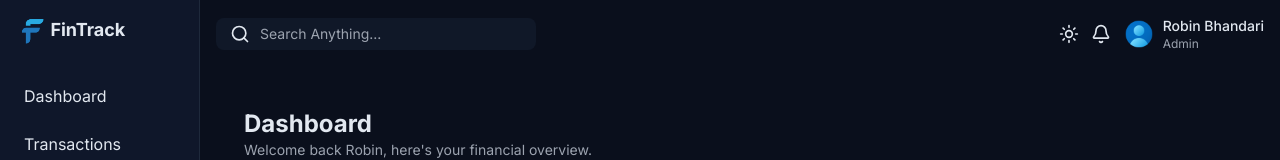
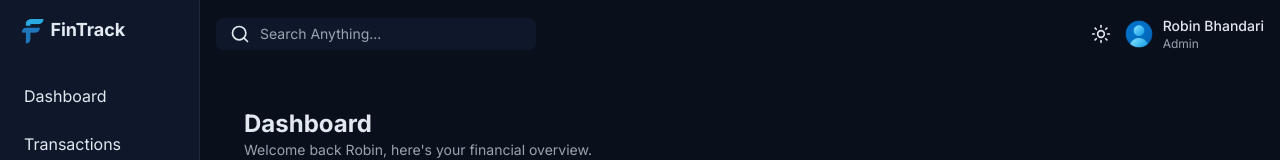
Before and after one commit to ROBINBHANDARI01/Finance-Dashboard, a React (Vite) app: page / in a window 1280 px wide. Shown: the top 160 px of the page. Built offline with nearby package versions, Linux system fonts and the light colour scheme.

Commit message:
Added darkmode - lighmode toggle functionality.

```diff
--- a/src/App.jsx
+++ b/src/App.jsx
@@ -1,18 +1,18 @@
 import Dashboard from "./pages/dashboard";
 import Layout from "./components/layout/Layout"
+import { ThemeProvider } from "./Context/ThemeContext";
 import "./App.css";
 import { DashboardProvider } from "./Context/DashboardContext";
 
 function App() {
   return (
+    <ThemeProvider>
     <DashboardProvider>
       <Layout>
-
       <Dashboard />
-
       </Layout>
-
     </DashboardProvider>
+    </ThemeProvider>
   );
 }
 
--- /dev/null
+++ b/src/Context/ThemeContext.jsx
@@ -0,0 +1,27 @@
+import { createContext, useContext, useEffect, useState } from "react";
+
+const ThemeContext = createContext();
+
+export function ThemeProvider({children}){
+    const [theme , setTheme] = useState(
+        localStorage.getItem("theme") || "dark"
+    );
+
+    useEffect(()=>{
+        document.documentElement.classList.remove("light","dark");
+        document.documentElement.classList.add(theme);
+        localStorage.setItem("theme",theme);
+    },[theme]);
+
+
+const toggleTheme = () => setTheme(prev => prev === "dark" ? "light" : "dark");
+
+return(
+    <ThemeContext.Provider value={{theme, toggleTheme}}>
+    {children}
+    </ThemeContext.Provider>
+)
+}
+export function useTheme(){
+    return useContext(ThemeContext);
+}
--- a/src/components/layout/Navbar.jsx
+++ b/src/components/layout/Navbar.jsx
@@ -1,8 +1,10 @@
 import logo from "../../assets/NavBar/logo.png";
 import user from "../../assets/NavBar/user.png";
-import { Sun, Bell, Search, Menu } from "lucide-react";
+import { useTheme } from "../../Context/ThemeContext";
+import { Sun, Bell, Search, Menu, Moon } from "lucide-react";
 
 export default function Nav({ setIsOpen }) {
+  const {theme, toggleTheme} = useTheme();
   return (
     <div className="flex items-center justify-between p-4  w-full">
 
@@ -14,14 +16,15 @@ export default function Nav({ setIsOpen }) {
         <h1 className="font-bold text-lg">FinTrack</h1>
       </div>
 
-      <div className="hidden md:flex bg-gray-900 h-8 rounded-lg items-center gap-2 w-80">
+      <div className="hidden md:flex bg-(--surface) h-8 rounded-lg items-center gap-2 w-80">
         <Search className="ml-3 h-5" />
         <p className="text-sm text-(--text-secondary)">Search Anything...</p>
       </div>
 
       <div className="flex items-center gap-3 ml-auto">
-        <Sun className="size-5" />
-        <Bell className="size-5" />
+        <button onClick={toggleTheme}>
+          {theme === "dark"? <Sun class="size-5"></Sun> : <Moon class="size-5"></Moon>}
+        </button>
 
         <div className="flex items-center gap-2">
           <img src={user} className="h-8 w-8 rounded-full" />
```
